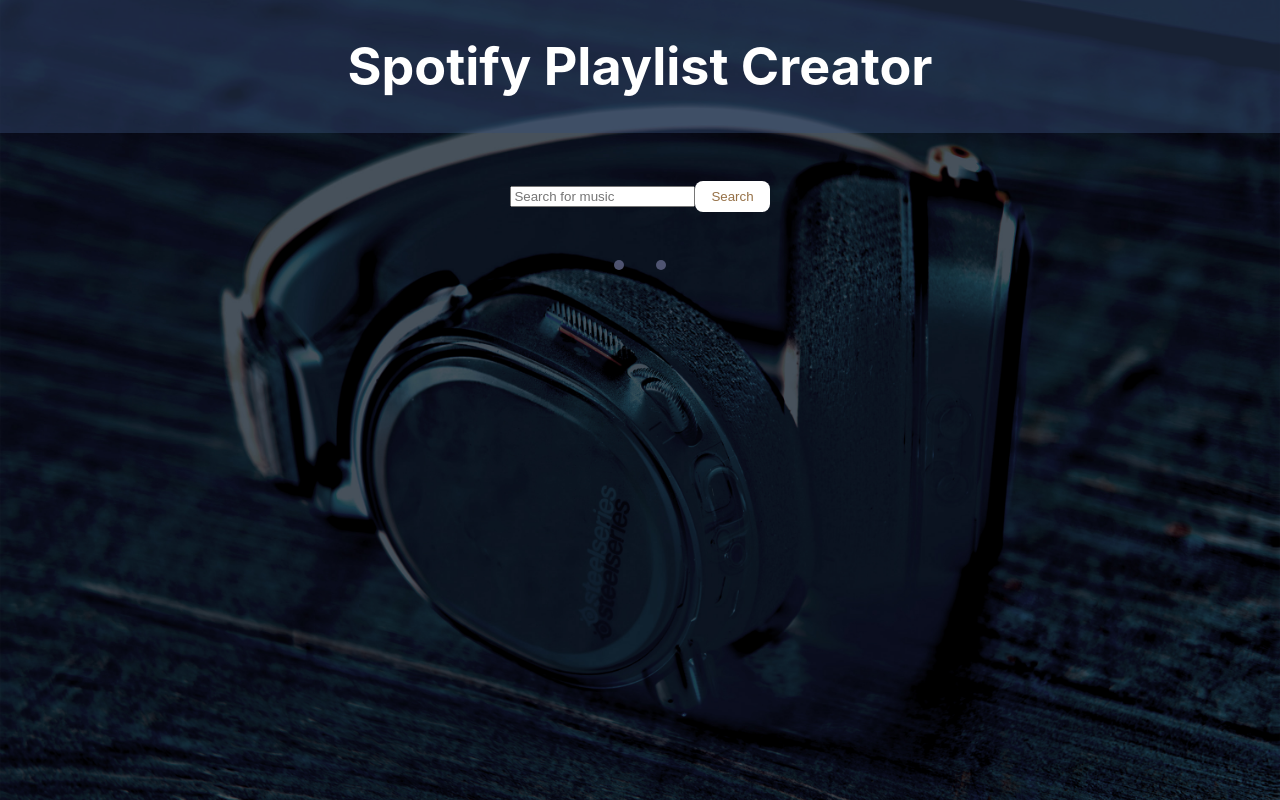
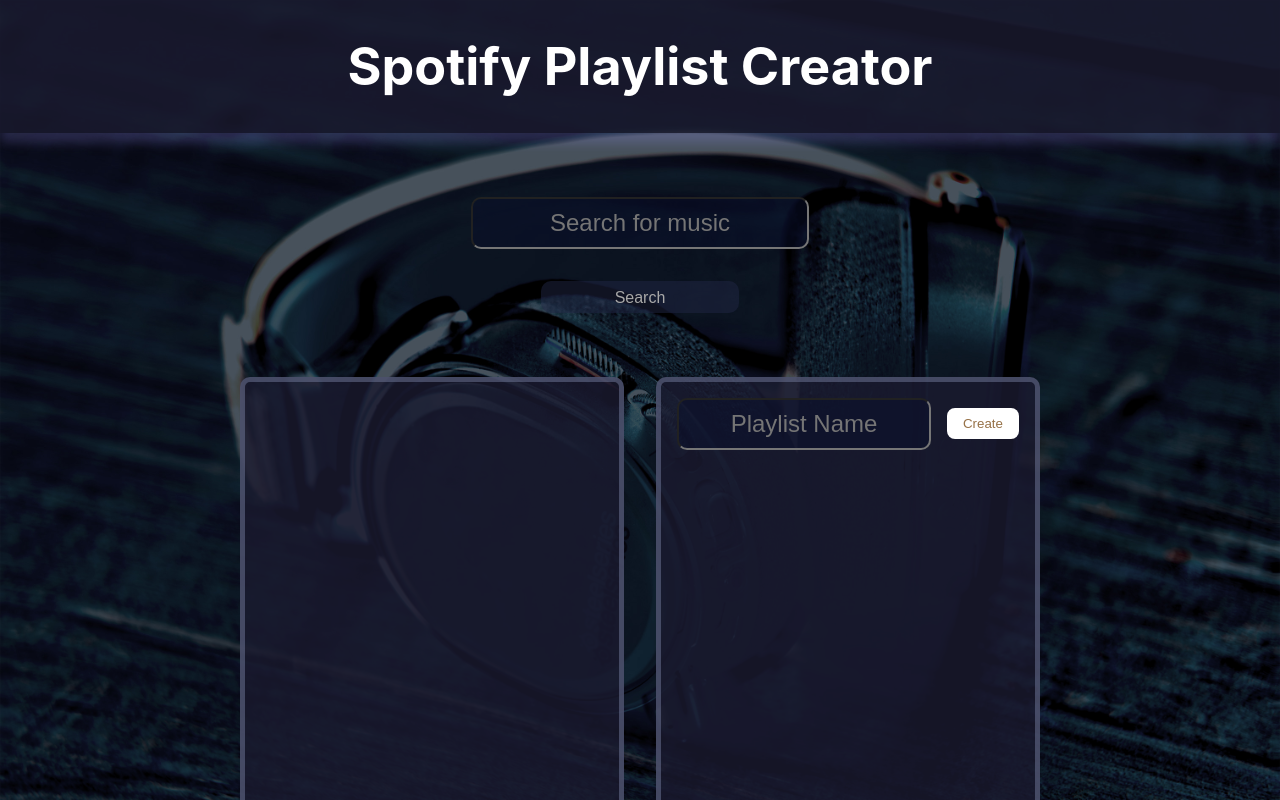
Before and after one commit to tarasoffM/musicplaylistapp, a React (Create React App) app: page / in a window 1280 px wide. Shown: the top 800 px of the page. Built offline with nearby package versions, Linux system fonts and the light colour scheme.

Commit message:
Made a lot of changes.  Kind of all over the place.  It is working but trying to get user authentication to work and it is a bit of a mess

```diff
--- a/src/App.css
+++ b/src/App.css
@@ -1,10 +1,6 @@
 .App {
   text-align: center;
 }
-
-
-
-
 
 .App-link {
   color: #61dafb;
--- a/src/App.js
+++ b/src/App.js
@@ -1,22 +1,30 @@
-import React, { useState, useEffect } from 'react';
+import React, { useState } from 'react';
 import './App.css';
 import Header from './Header';
 import Results from './Results';
 import Playlist from './Playlist';
 import SearchBar from './SearchBar';
-import { getToken, getMusicData } from './apiHandlerFunctions';
+import { getToken, getMusicData, postPlaylist , requestUserAuthorization } from './apiHandlerFunctions';
 
 function App() {
 
   const [search, setSearch] = useState('');
   const [resultArray, setResultArray] = useState([]);
   const [playlistArray, setPlaylistArray] = useState([]);
+  const [playlistName, setPlaylistName] = useState('');
 
 
   // state to hold the search term
   const handleSearch = (event) => {
     event.preventDefault();
     setSearch(event.target.value);
+  };
+
+  // statful function to handle the playlist name
+  const handlePlaylistName = (event) => {
+    event.preventDefault();
+    setPlaylistName(event.target.value);
+
   };
 
   // function to search for music titles
@@ -30,20 +38,47 @@
   // function to add a song to the playlist
   const addSong = (event) => {
     event.preventDefault();
-    const target = event.target.parentElement
-    const songToAdd = resultArray.filter((item) => item === target);
-    alert(target);
-    setPlaylistArray([...playlistArray, target]);
-    //alert(target);
-  }
+    const target = event.target.parentElement.id;
+    const songToAdd = resultArray.filter((item) => item.id === target);
+    setPlaylistArray([...playlistArray, songToAdd[0]]);
+    setResultArray(resultArray.filter((item) => item.id !== target));
+  };
+
+  // TODO: function to post the playlist to Spotify
+  const createPlaylist = async (event) => {
+    event.preventDefault();
+    await requestUserAuthorization()
+    .then(code => getToken(code))
+    .then(token => postPlaylist(token, playlistName, playlistArray));
+
+
+
+
+
+
+
+  };
 
     return (
     <div className="App">
       <Header />
-      <SearchBar handleSearch={handleSearch} value={search} displayResult={searchTitles}/>
+      <SearchBar
+      className="searchBar"
+      handleSearch={handleSearch}
+      value={search}
+      displayResult={searchTitles}
+      />
       <div className="mainContent">
-        <Results result={resultArray} addSong={addSong}/>
-        <Playlist result={playlistArray}/>
+        <Results
+          resultArray={resultArray}
+          addSong={addSong}
+        />
+        <Playlist
+          result={playlistArray}
+          playlistName={playlistName}
+          handlePlaylistName={handlePlaylistName}
+          createPlaylist={createPlaylist}
+        />
       </div>
     </div>
   );
--- a/src/Header.css
+++ b/src/Header.css
@@ -1,5 +1,5 @@
 header {
-    background-color: #384d7571;
+  background-color: rgba(27, 27, 48, 0.801);
     display: flex;
     flex-direction: column;
     align-items: center;
@@ -7,4 +7,5 @@
     font-size: calc(10px + 2vmin);
     color: white;
     margin-bottom: 2rem;
+    box-shadow: 0 10px 10px rgba(149, 147, 247, 0.226);
   }
--- a/src/MusicCard.css
+++ b/src/MusicCard.css
@@ -1,10 +1,11 @@
 
 .musicCard {
+  box-sizing:border-box;
   display: flex;
   justify-content: flex-start;
-  width: 30rem;
+  width: 90%;
   padding: 1rem;
-  margin: 1rem;
+  margin: 1rem auto;
   background-color: #384d7571;
   border-radius: 0.5rem;
   box-shadow: 0 0 10px rgba(0, 0, 0, 0.1);
@@ -22,7 +23,7 @@
   flex-direction: column;
   justify-content: flex-start;
   align-content: flex-start;
-  width: 60%;
+  width: 100%;
   color: white;
   margin-left: 1rem;
 }
@@ -44,6 +45,8 @@
 }
 
 button:hover {
-  background-color: #f0f0f0;
-  box-shadow: 2px 2px 5px rgba(0, 0, 0, 0.884);
+  background-color: #8383a7;
+  color: rgb(17, 0, 255);
+  box-shadow: 2px 2px 5px rgba(177, 170, 241, 0.884);
+  border: 1px solid #7371d6;
 }
--- a/src/MusicCard.js
+++ b/src/MusicCard.js
@@ -4,7 +4,7 @@
 const MusicCard = (props) => {
 
     return (
-        <div className="musicCard">
+        <div id={props.id} className="musicCard">
             <img src={props.cover} alt="Album Cover" />
             <div className="musicInfo">
                 <h2>{props.songTitle}</h2>
--- a/src/Playlist.js
+++ b/src/Playlist.js
@@ -5,7 +5,17 @@
 const Playlist = (props) => {
     return (
         <div className="playList">
-            {props.result.map((item) => (<MusicCard  songTitle={item.name} artist={item.artist} cover={item.cover} />))}
+            <form className="playlistForm">
+                <input type="text" placeholder="Playlist Name" onChange={props.handlePlaylistName} value={props.playlistName} />
+                <button type="submit" value="Create" onClick={props.createPlaylist}>Create</button>
+            </form>
+            {props.result.map((item) => (<MusicCard
+            key={item.id}
+            id={item.id}
+            songTitle={item.name}
+            artist={item.artist}
+            cover={item.cover}
+            />))}
 
         </div>
     );
--- a/src/Results.css
+++ b/src/Results.css
@@ -1,6 +1,31 @@
 .results, .playList {
-    background-color: rgba(52, 52, 80, 0.801);
+    box-sizing: border-box;
+    background-color: rgba(27, 27, 48, 0.801);
     border: 5px solid #757c9c80;
     border-radius: 10px;
     margin: 1rem;
+    height: 105rem;
+    width: 30%;
+    overflow-y: auto;
+    scrollbar-width: thin;
+    scrollbar-color: #090f2c80 #757c9c80;
 }
+
+.playlistForm {
+    display: flex;
+    align-items: center;
+    justify-content: center;
+    margin: 1rem;
+}
+
+.playlistForm input {
+    width: 80%;
+    height: 2rem;
+    border-radius: 10px;
+    padding: 0.5rem;
+    margin-right: 1rem;
+    background-color: hsla(230, 66%, 10%, 0.502);
+    color: white;
+    font-size: 1.5rem;
+    text-align: center;
+}
--- a/src/Results.js
+++ b/src/Results.js
@@ -7,8 +7,14 @@
 
     return (
         <div className="results">
-            {props.result.map((item) => (<MusicCard  songTitle={item.name} artist={item.artist} cover={item.cover} addSong={props.addSong} />))}
-
+            {props.resultArray.map((item) => (<MusicCard
+            key={item.id}
+            id={item.id}
+            songTitle={item.name}
+            artist={item.artist}
+            cover={item.cover}
+            addSong={props.addSong}
+            />))}
         </div>
     );
 };
--- a/src/SearchBar.css
+++ b/src/SearchBar.css
@@ -4,6 +4,7 @@
   justify-content: center;
   align-items: center;
   margin: 1rem;
+
 }
 
 
@@ -11,4 +12,29 @@
   margin: auto 1rem;
   padding: 1rem;
   max-width: 50rem;
+
 }
+
+.searchBar input {
+  width: 80%;
+  height: 2rem;
+  border-radius: 10px;
+  padding: 0.5rem;
+  margin: 1rem auto;
+  background-color: hsla(230, 66%, 10%, 0.502);
+  color: white;
+  font-size: 1.5rem;
+  text-align: center;
+}
+
+.searchBar button {
+  width: 50%;
+  height: 2rem;
+  border-radius: 10px;
+  padding: 0.5rem;
+  margin: 1rem auto;
+  background-color: hsla(230, 35%, 20%, 0.502);
+  color: rgb(168, 168, 168);
+  font-size: 1rem;
+  text-align: center;
+}
--- a/src/apiHandlerFunctions.js
+++ b/src/apiHandlerFunctions.js
@@ -7,10 +7,14 @@
 const limit = '&limit=10';
 const market = '&market=US';
 const searchType = '&type=track';
+const myUserID = '31yyxt7n7pzvaibfajrdmawzbfeu';
+const userAuthEndpoint = 'https://accounts.spotify.com/authorize?client_id=e3c027a6665e48f384c60c3846ec41de&response_type=code&redirect_uri=http://localhost:3000/&scope=playlist-modify-private';
 
 
 // Get a token
 const getToken = async () => {
+
+    try {
         const result = await fetch(authEndPoint, {
             method: 'POST',
             headers: {
@@ -20,6 +24,10 @@
         });
         const data = await result.json();
         return data.access_token;
+
+    } catch (error) {
+        alert(error);
+    }
 };
 
 // Get music data
@@ -42,4 +50,63 @@
     });
 };
 
-export { getToken, getMusicData };
+// TODO: Create function to redirect user to Spotify login page
+const authRedirect = async () => {
+    window.location.href = userAuthEndpoint;
+}
+
+// TODO: Create function to authenticate user with the Spotify API
+const requestUserAuthorization = async () => {
+
+    try {
+        window.location.href = userAuthEndpoint;
+        const args = new URLSearchParams(window.location.search);
+        const code = args.get('code');
+        return code;
+
+    } catch (error) {
+        alert(error);
+    }};
+
+
+
+// TODO: Create function to create a playlist with the selected songs
+const postPlaylist = async (token, playlistName, playlistArray) => {
+    const createPlaylistEndPoint = `https://api.spotify.com/v1/users/${myUserID}/playlists`;
+
+        try {
+        const result = await fetch(createPlaylistEndPoint, {
+            method: 'POST',
+            headers: {
+                'Authorization': `Bearer ${token}`,
+                'Content-Type': 'application/json'
+            },
+            body: JSON.stringify({
+                name: playlistName,
+                description: 'A playlist created by the Spotify API',
+                public: false
+            })
+        });
+        const data = await result.json();
+        return data;
+        } catch (error) {
+            alert(error); }
+    /*
+    const data = await result.json();
+    const playlistID = data.id;
+    const addSongEndPoint = `https://api.spotify.com/v1/playlists/${playlistID}/tracks`;
+    playlistArray.forEach(async (item) => {
+        await fetch(addSongEndPoint, {
+            method: 'POST',
+            headers: {
+                'Authorization': `Bearer ${token}`,
+                'Content-Type': 'application/json'
+            },
+            body: JSON.stringify({
+                uris: [`spotify:track:${item.id}`]
+            })
+        });
+    }); */
+};
+
+export { getToken, getMusicData, postPlaylist, requestUserAuthorization };
```
Lines whose indentation alone changed are shown as unchanged.
